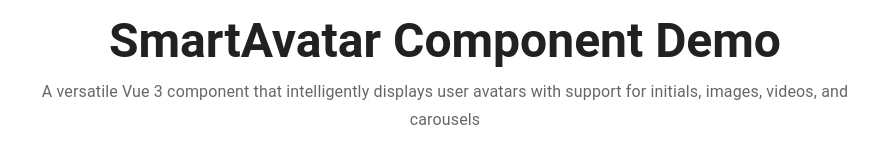
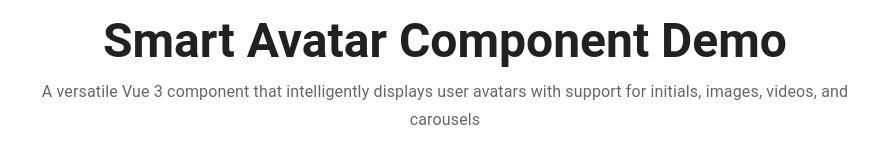
Before and after one commit to musicteachj/smart-avatar, a Vue app in the folder client/: page / in a window 1280 px wide. Shown: the top 160 px of the page, without its empty margins (195-1084 px from the left). Built offline with nearby package versions, Linux system fonts and the light colour scheme.

Commit message:
add root readme

```diff
--- a/client/src/views/Demo.vue
+++ b/client/src/views/Demo.vue
@@ -5,7 +5,7 @@
         <!-- Header -->
         <div class="text-center mb-8">
           <h1 class="text-h3 font-weight-bold mb-3">
-            SmartAvatar Component Demo
+            Smart Avatar Component Demo
           </h1>
           <p class="text-subtitle-1 text-medium-emphasis">
             A versatile Vue 3 component that intelligently displays user avatars
```
